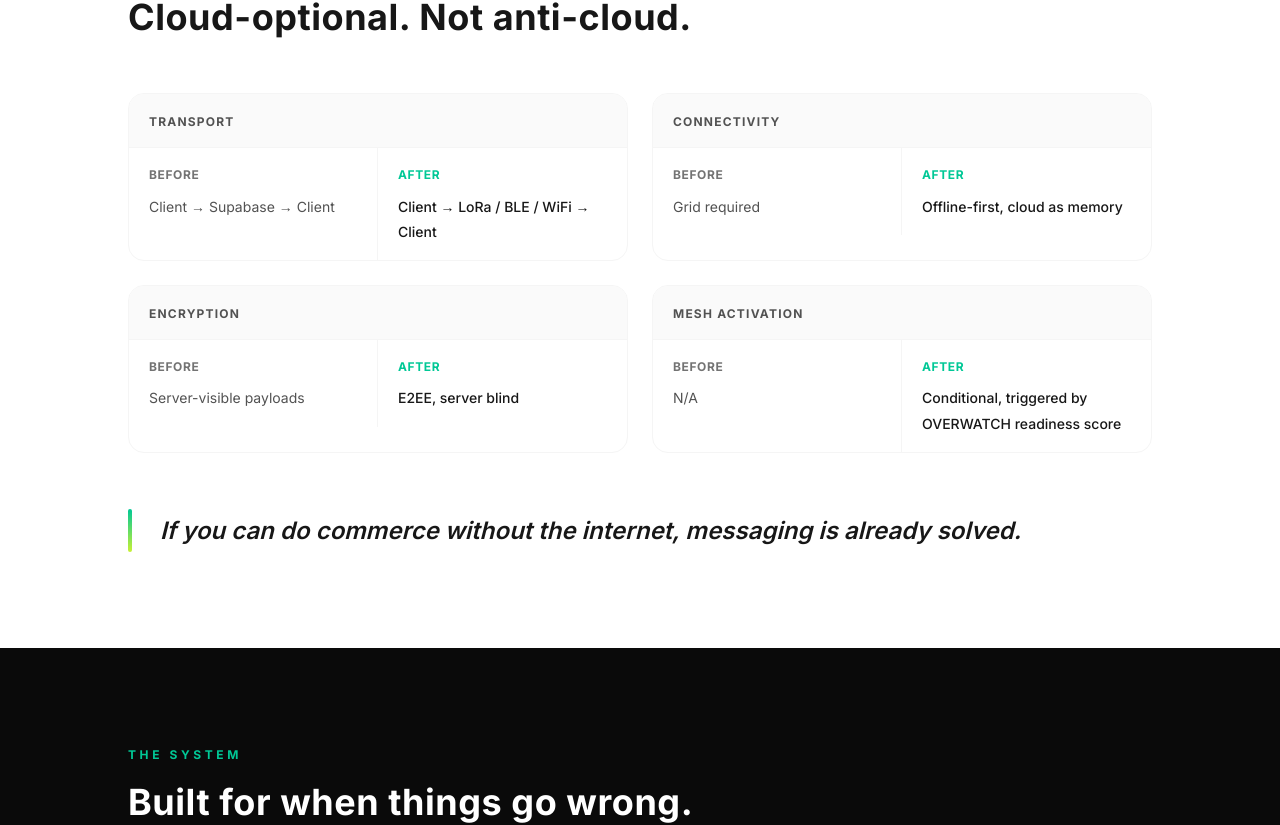
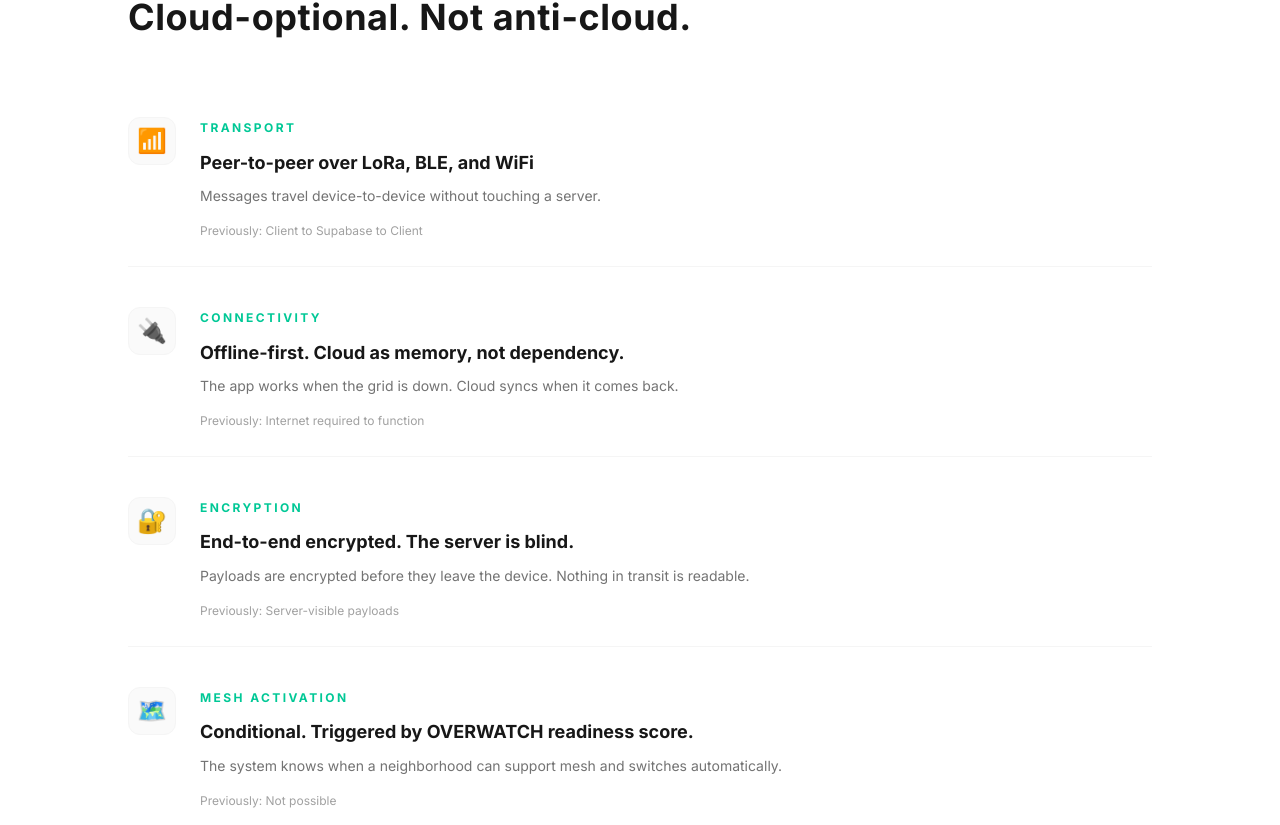
Before and after one commit to rekaldsi/digijerry-portfolio-ai, a React (Vite) app: page /case/tradepost in a window 1280 px wide. Shown: the part 3049-3874 px from the top of the page. Built offline with nearby package versions, Linux system fonts and the light colour scheme.

Commit message:
fix: trade post architecture shift — editorial flow layout, no more harsh comparison cards

```diff
--- a/src/pages/CaseTradePost.tsx
+++ b/src/pages/CaseTradePost.tsx
@@ -27,10 +27,34 @@ const evolution = [
 ]
 
 const contrast = [
-  { label: 'Transport', before: 'Client → Supabase → Client', after: 'Client → LoRa / BLE / WiFi → Client' },
-  { label: 'Connectivity', before: 'Grid required', after: 'Offline-first, cloud as memory' },
-  { label: 'Encryption', before: 'Server-visible payloads', after: 'E2EE, server blind' },
-  { label: 'Mesh activation', before: 'N/A', after: 'Conditional, triggered by OVERWATCH readiness score' },
+  {
+    label: 'Transport',
+    icon: '📶',
+    after: 'Peer-to-peer over LoRa, BLE, and WiFi',
+    afterSub: 'Messages travel device-to-device without touching a server.',
+    before: 'Previously: Client to Supabase to Client',
+  },
+  {
+    label: 'Connectivity',
+    icon: '🔌',
+    after: 'Offline-first. Cloud as memory, not dependency.',
+    afterSub: 'The app works when the grid is down. Cloud syncs when it comes back.',
+    before: 'Previously: Internet required to function',
+  },
+  {
+    label: 'Encryption',
+    icon: '🔐',
+    after: 'End-to-end encrypted. The server is blind.',
+    afterSub: 'Payloads are encrypted before they leave the device. Nothing in transit is readable.',
+    before: 'Previously: Server-visible payloads',
+  },
+  {
+    label: 'Mesh Activation',
+    icon: '🗺️',
+    after: 'Conditional. Triggered by OVERWATCH readiness score.',
+    afterSub: 'The system knows when a neighborhood can support mesh and switches automatically.',
+    before: 'Previously: Not possible',
+  },
 ]
 
 const features = [
@@ -223,24 +247,20 @@ export default function CaseTradePost() {
             <p className="text-xs font-bold tracking-[0.3em] uppercase mb-4" style={{ color: '#00C896' }}>The Architecture Shift</p>
             <h2 className="text-3xl md:text-4xl font-bold text-neutral-900">Cloud-optional. Not anti-cloud.</h2>
           </motion.div>
-          <div className="grid grid-cols-1 md:grid-cols-2 gap-6">
+          <div className="space-y-4">
             {contrast.map((item, i) => (
               <motion.div key={item.label}
                 initial={{ opacity: 0, y: 20 }} whileInView={{ opacity: 1, y: 0 }} viewport={{ once: true }}
                 transition={{ duration: 0.4, delay: i * 0.08 }}
-                className="rounded-2xl border border-neutral-100 overflow-hidden transition-all duration-200 ease-out">
-                <div className="px-5 py-3 border-b border-neutral-100 bg-neutral-50">
-                  <span className="text-neutral-600 text-xs font-bold tracking-widest uppercase">{item.label}</span>
+                className="flex gap-6 items-start py-6 border-b border-neutral-100 last:border-b-0">
+                <div className="shrink-0 w-12 h-12 rounded-xl flex items-center justify-center text-2xl bg-neutral-50 border border-neutral-100">
+                  {item.icon}
                 </div>
-                <div className="grid grid-cols-2">
-                  <div className="px-5 py-4 border-r border-neutral-100">
-                    <p className="text-xs text-neutral-500 uppercase font-bold mb-2 tracking-wider">Before</p>
-                    <p className="text-neutral-600 text-sm">{item.before}</p>
-                  </div>
-                  <div className="px-5 py-4">
-                    <p className="text-xs font-bold mb-2 tracking-wider uppercase" style={{ color: '#00C896' }}>After</p>
-                    <p className="text-neutral-900 text-sm font-medium">{item.after}</p>
-                  </div>
+                <div className="flex-1 min-w-0">
+                  <p className="text-xs font-bold tracking-[0.2em] uppercase mb-2" style={{ color: '#00C896' }}>{item.label}</p>
+                  <p className="text-neutral-900 font-bold text-lg leading-snug mb-1">{item.after}</p>
+                  <p className="text-neutral-500 text-sm leading-relaxed mb-3">{item.afterSub}</p>
+                  <p className="text-neutral-400 text-xs">{item.before}</p>
                 </div>
               </motion.div>
             ))}
```
